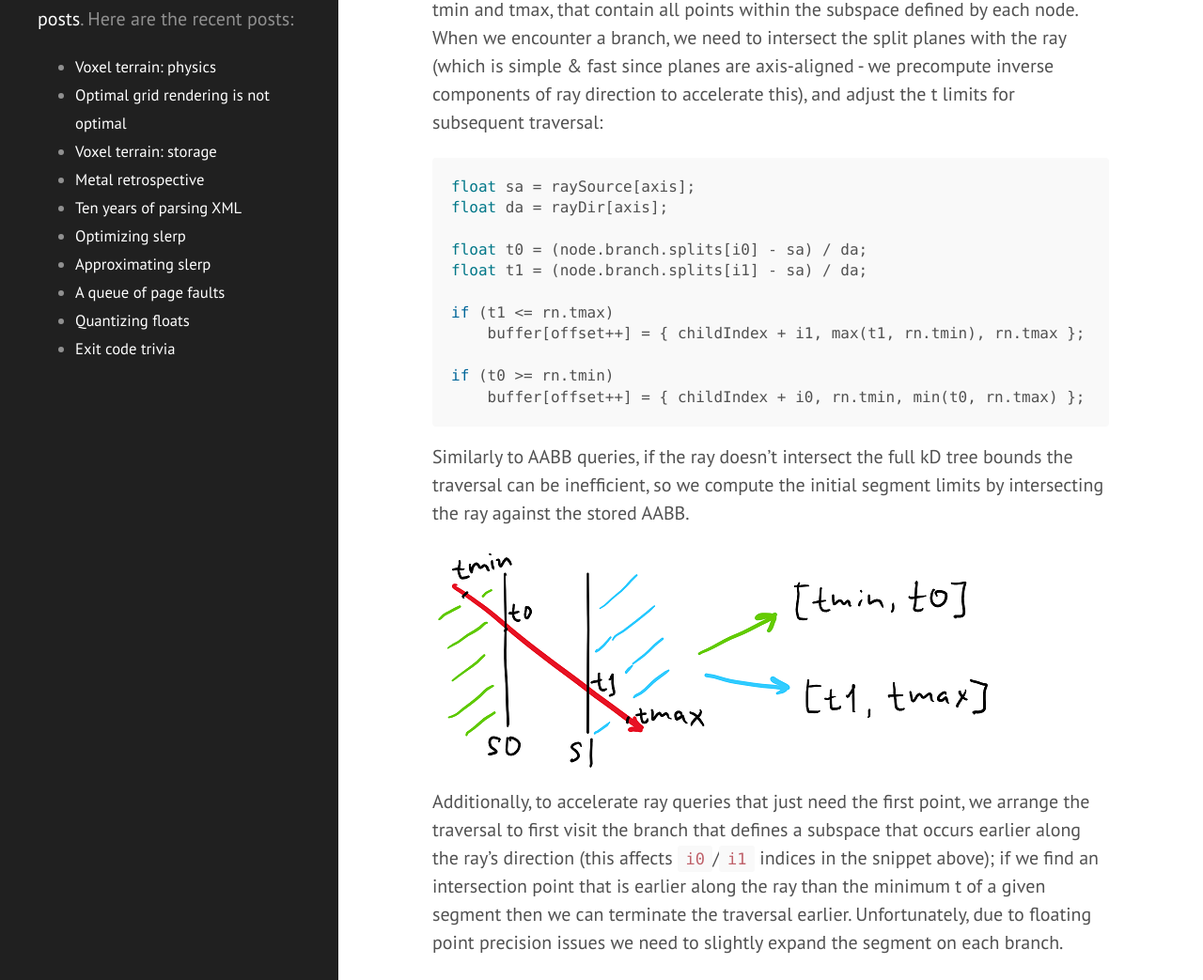
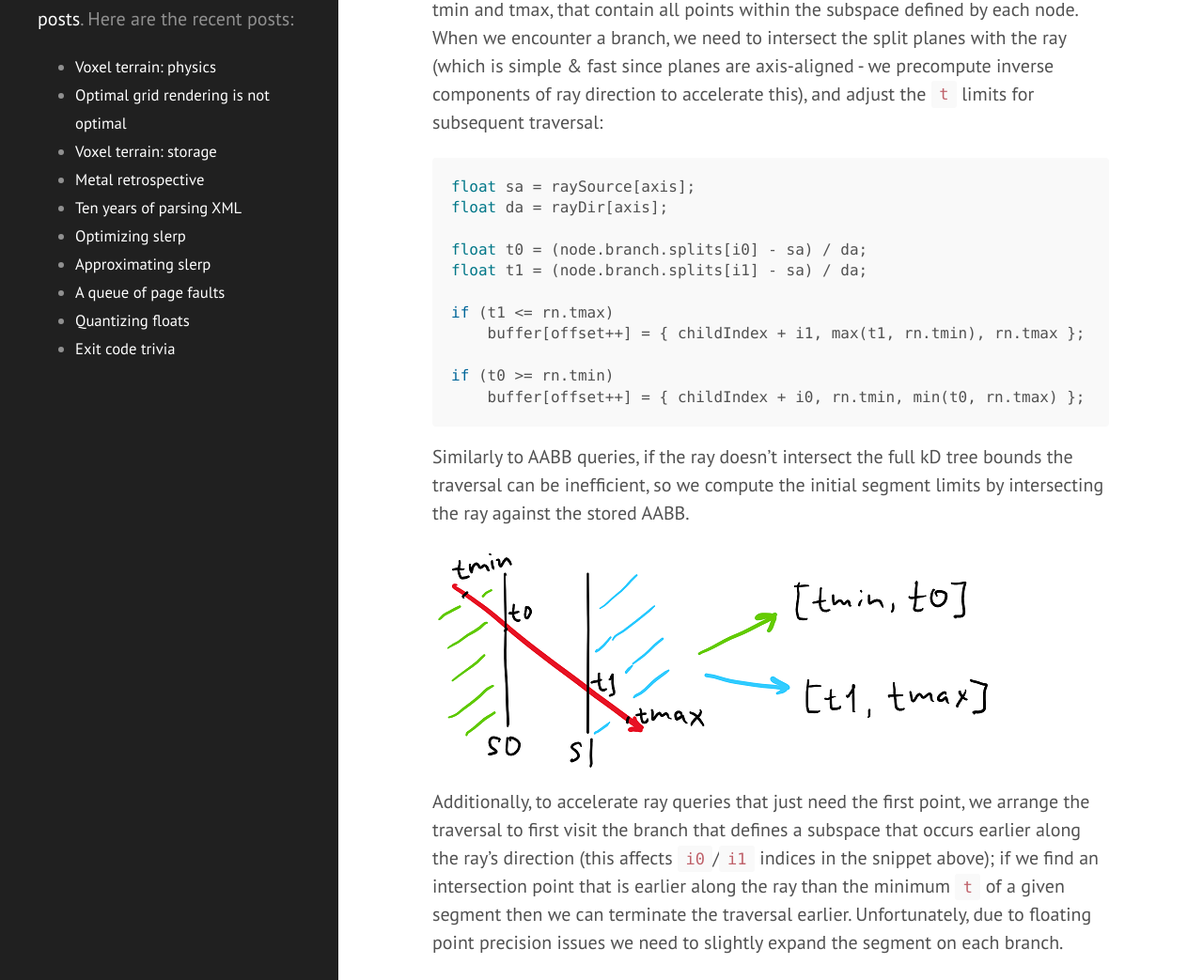
Before and after one commit to zeux/zeux.github.io, a Jekyll site: the page built from _posts/2017-12-30-voxel-terrain-physics.md, in a window 1280 px wide and 1400 px high, scrolled down 11147 px. Shown: the part 320-1363 px from the top of the window at 94% size. Built offline with Jekyll 4.4.1, drawn with Linux system fonts in a browser that asks for light colours; some of the changed text lies outside the part shown.

Commit message:
Minor wording

````diff
--- a/_posts/2017-12-30-voxel-terrain-physics.md
+++ b/_posts/2017-12-30-voxel-terrain-physics.md
@@ -165,7 +165,7 @@ if (node.branch.splits[0] >= aabbMin[axis])
 
 This can be inefficient if the queried AABB is outside of the full kD tree bounds so we store an AABB for each kD tree for early rejection.
 
-For ray queries, we choose to instead do a segment-tree traversal, where the segment is defined by the ray origin/direction and two limits for the parameter t, tmin and tmax, that contain all points within the subspace defined by each node. When we encounter a branch, we need to intersect the split planes with the ray (which is simple & fast since planes are axis-aligned - we precompute inverse components of ray direction to accelerate this), and adjust the t limits for subsequent traversal:
+For ray queries, we choose to instead do a segment-tree traversal, where the segment is defined by the ray origin/direction and two limits for the parameter t, tmin and tmax, that contain all points within the subspace defined by each node. When we encounter a branch, we need to intersect the split planes with the ray (which is simple & fast since planes are axis-aligned - we precompute inverse components of ray direction to accelerate this), and adjust the `t` limits for subsequent traversal:
 
 ```cpp
 float sa = raySource[axis];
@@ -185,7 +185,7 @@ Similarly to AABB queries, if the ray doesn't intersect the full kD tree bounds
 
 ![kD tree raycast](/images/voxphysics_6.png)
 
-Additionally, to accelerate ray queries that just need the first point, we arrange the traversal to first visit the branch that defines a subspace that occurs earlier along the ray's direction (this affects `i0`/`i1` indices in the snippet above); if we find an intersection point that is earlier along the ray than the minimum t of a given segment then we can terminate the traversal earlier. Unfortunately, due to floating point precision issues we need to slightly expand the segment on each branch.
+Additionally, to accelerate ray queries that just need the first point, we arrange the traversal to first visit the branch that defines a subspace that occurs earlier along the ray's direction (this affects `i0`/`i1` indices in the snippet above); if we find an intersection point that is earlier along the ray than the minimum `t` of a given segment then we can terminate the traversal earlier. Unfortunately, due to floating point precision issues we need to slightly expand the segment on each branch.
 
 With this we get efficient tree queries for both AABB and raycasts; the AABB query performance is on par with Bullet implementation, but the raycast query is faster, both because we do less work for each branch (only intersecting two planes with a ray), and because we can terminate the traversal early if we found a suitable intersection point.
 
````
Also changed, not shown: other parts of _posts/2017-12-30-voxel-terrain-physics.md (+1 -1 lines).
